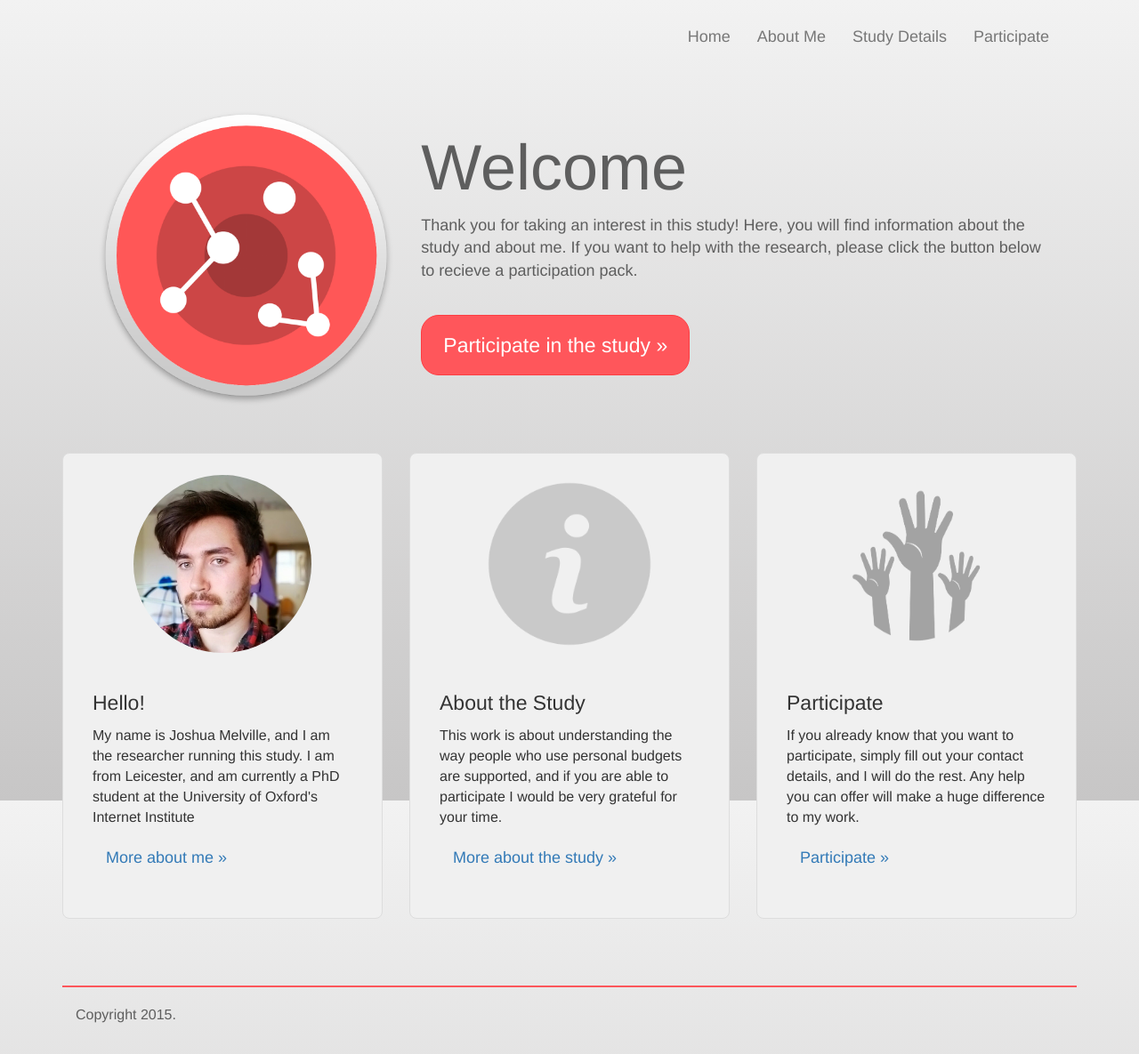
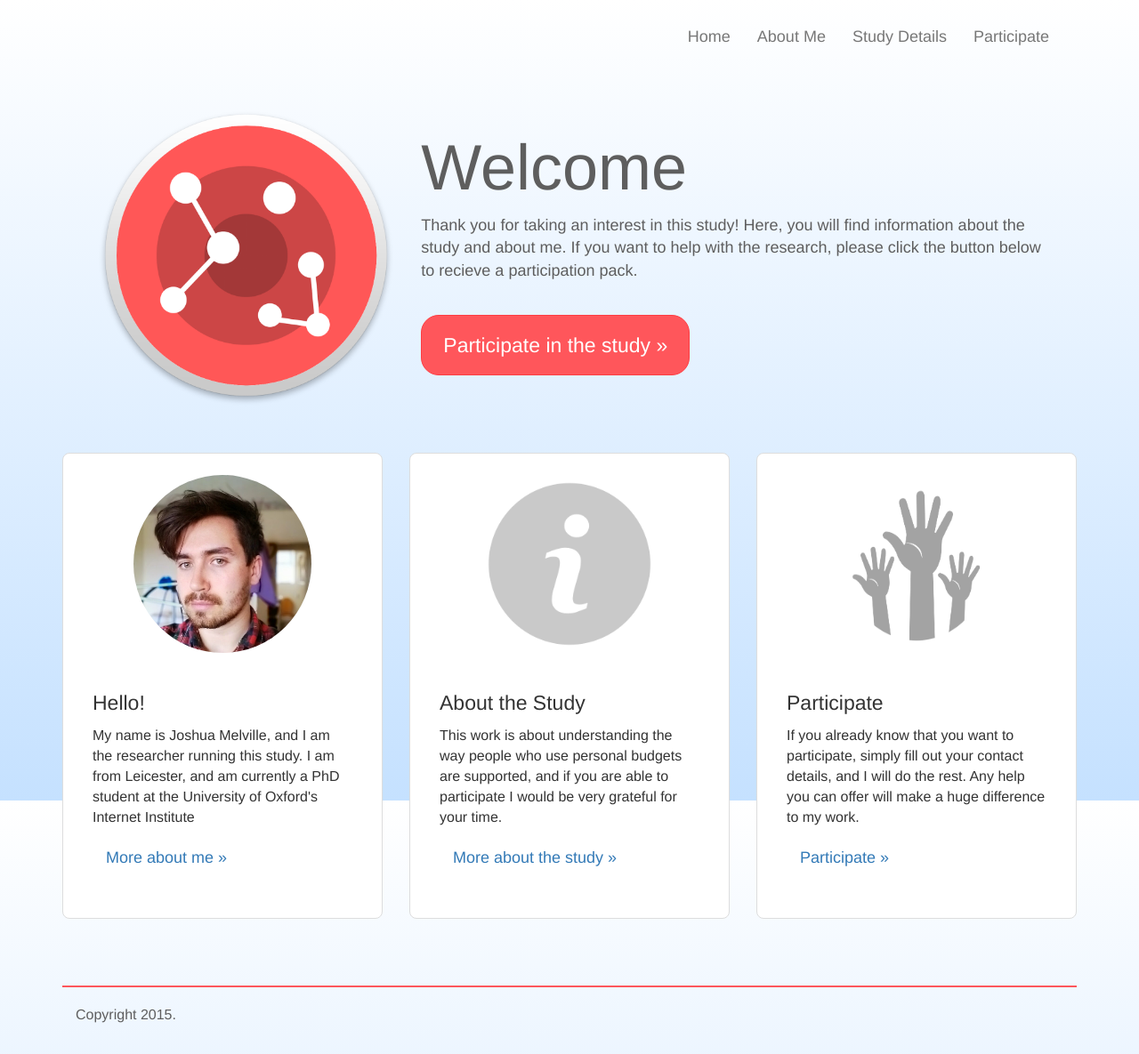
Before and after one commit to jthrilly/pbstudy, a Jekyll site: the page built from index.html, in a window 1280 px wide. Shown: the whole page at 89% size. Built offline with Jekyll 4.4.1, drawn with Linux system fonts in a browser that asks for light colours.

Commit message:
bit more colour

```diff
--- a/css/main.scss
+++ b/css/main.scss
@@ -60,7 +60,7 @@ body {
     background-color: #E2E2E2;
     color:#5e5e5e;
     font-weight: 200;
-     @include gradient-vertical(#f2f2f2, #C7C6C6, 0%, 100%);
+     @include gradient-vertical(#fff, #C5E1FF, 0%, 100%);
     background-attachment: fixed;
 }
 
@@ -74,7 +74,7 @@ body {
 
 .thumbnail {
     padding: $padding-large-horizontal;
-    background-color: #F0F0F0;
+    background-color: #fff;
     font-size: $font-size-small;
 }
 
```
